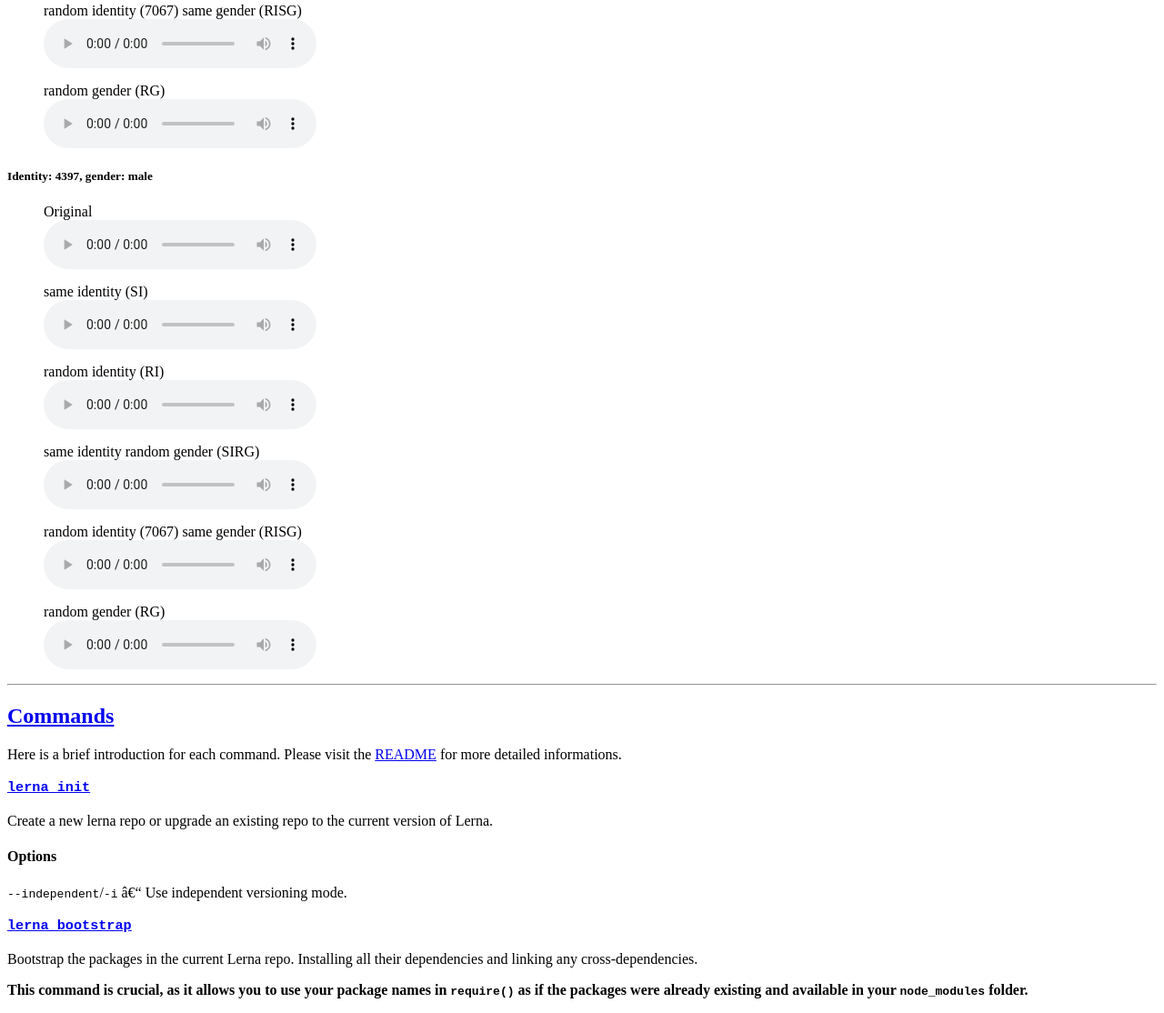
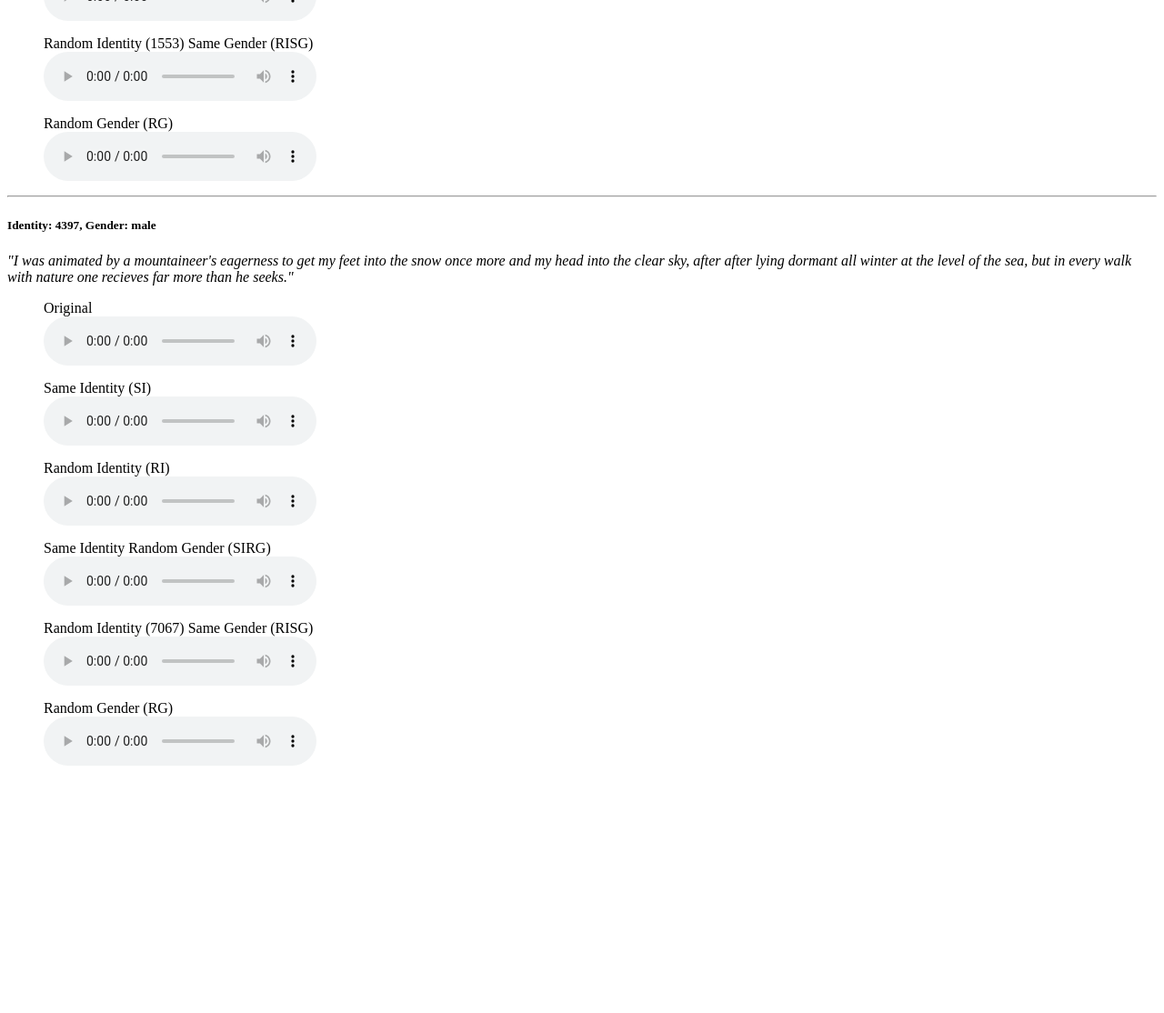
Before and after one commit to dimitriStoidis/VQ-VAE_Gen.github.io, a plain HTML site: page index.html in a window 1280 px wide. Shown: the part 881-1995 px from the top of the page at 91% size. After the commit the page ends 1739 px from the top, so only its background shows below. Drawn offline with Linux system fonts and the light colour scheme.

Commit message:
added reference transcription

```diff
--- a/index.html
+++ b/index.html
@@ -67,14 +67,23 @@
         </p>
 
       <p>
-          We use five privacy settings to convert on target identity and gender:
-      </p>
-      <p>
+          We use five privacy settings to convert on target identity and gender:<br/>
+
           Same Identity (SI), Random Identity (RI), Same Identity Random Gender (SIRG), Random Identity Same Gender (RISG), Random Gender (RG)
       </p>
+
+
       <h5>
-         Identity: 103, gender: female
+         Identity: 103, Gender: female
       </h5>
+
+       <p>
+           <i>"That had its source away back in the woods
+           of the old Cuthbert place, it was reputed to be an intricate
+           headlong brook in its earlier course through those woods
+           with dark secrets of pool and cascade but by the time it reached
+               Lynde's hollow it was a quiet well conducted little stream."</i>
+       </p>
       <figure>
         <figcaption>Original</figcaption>
             <audio
@@ -86,7 +95,7 @@
         </figure>
 
       <figure>
-        <figcaption>same identity (SI)</figcaption>
+        <figcaption>Same Identity (SI)</figcaption>
             <audio
                 controls
                 src="103-1240-0001_SI.wav">
@@ -96,7 +105,7 @@
         </figure>
 
          <figure>
-        <figcaption>random identity (RI)</figcaption>
+        <figcaption>Random Identity (RI)</figcaption>
             <audio
                 controls
                 src="103-1240-0001_RI.wav">
@@ -107,7 +116,7 @@
 
 
          <figure>
-        <figcaption>same identity random gender (SIRG)</figcaption>
+        <figcaption>Same Identity Random Gender (SIRG)</figcaption>
             <audio
                 controls
                 src="103-1240-0001_SIRG_M.wav">
@@ -118,7 +127,7 @@
 
 
        <figure>
-        <figcaption>random identity (7067) same gender (RISG)</figcaption>
+        <figcaption>Random Identity (1553) Same Gender (RISG)</figcaption>
             <audio
                 controls
                 src="103-1240-0001_TO_7067_RISG.wav">
@@ -128,7 +137,7 @@
         </figure>
 
        <figure>
-        <figcaption>random gender (RG)</figcaption>
+        <figcaption>Random Gender (RG)</figcaption>
             <audio
                 controls
                 src="103-1240-0001-RG.wav">
@@ -137,11 +146,19 @@
             </audio>
         </figure>
 
+      <hr class="hr--large">
+
+      <h5>
+         Identity: 4397, Gender: male
+      </h5>
 
 
-      <h5>
-         Identity: 4397, gender: male
-      </h5>
+         <p>
+           <i>"I was animated by a mountaineer's eagerness to get my feet into the snow once more and my
+               head into the clear sky, after after lying dormant all winter at the level of the sea,
+               but in every walk with nature one recieves far more than he seeks."</i>
+       </p>
+
       <figure>
         <figcaption>Original</figcaption>
             <audio
@@ -153,7 +170,7 @@
         </figure>
 
       <figure>
-        <figcaption>same identity (SI)</figcaption>
+        <figcaption>Same Identity (SI)</figcaption>
             <audio
                 controls
                 src="4397-15668-0011_SI.wav">
@@ -163,7 +180,7 @@
         </figure>
 
          <figure>
-        <figcaption>random identity (RI)</figcaption>
+        <figcaption>Random Identity (RI)</figcaption>
             <audio
                 controls
                 src="4397-15668-0011_RI.wav">
@@ -174,7 +191,7 @@
 
 
          <figure>
-        <figcaption>same identity random gender (SIRG)</figcaption>
+        <figcaption>Same Identity Random Gender (SIRG)</figcaption>
             <audio
                 controls
                 src="4397-15668-0011_SIRG_F.wav">
@@ -185,7 +202,7 @@
 
 
        <figure>
-        <figcaption>random identity (7067) same gender (RISG)</figcaption>
+        <figcaption>Random Identity (7067) Same Gender (RISG)</figcaption>
             <audio
                 controls
                 src="4397-15668-0011_TO_1553_RISG.wav">
@@ -195,7 +212,7 @@
         </figure>
 
        <figure>
-        <figcaption>random gender (RG)</figcaption>
+        <figcaption>Random Gender (RG)</figcaption>
             <audio
                 controls
                 src="4397-15668-0011_RG.wav">
@@ -208,54 +225,8 @@
 
       </section>
 
-      <hr class="hr--large">
 
-      <section class="content__section" id="commands">
-        <h2>
-          <a href="#commands">Commands</a>
-        </h2>
 
-        <p>
-          Here is a brief introduction for each command.
-          Please visit the <a href="https://github.com/lerna/lerna#readme">README</a>
-          for more detailed informations.
-        </p>
-
-        <section class="command" id="command-init">
-          <h3><a href="#command-init">
-            <code>lerna init</code>
-          </a></h3>
-
-          <p>
-            Create a new lerna repo or upgrade an existing repo to the current
-            version of Lerna.
-          </p>
-
-          <h4>Options</h4>
-
-          <p>
-            <code>--independent</code>/<code>-i</code> – Use independent
-            versioning mode.
-          </p>
-        </section>
-
-        <section class="command" id="command-bootstrap">
-          <h3><a href="#command-bootstrap">
-            <code>lerna bootstrap</code>
-          </a></h3>
-
-          <p>
-            Bootstrap the packages in the current Lerna repo. Installing all their
-            dependencies and linking any cross-dependencies.
-          </p>
-          <p>
-            <strong>
-              This command is crucial, as it allows you to use your package
-              names in <code>require()</code> as if the packages were already existing
-              and available in your <code>node_modules</code> folder.
-            </strong>
-          </p>
-        </section>
 
 
 
```
